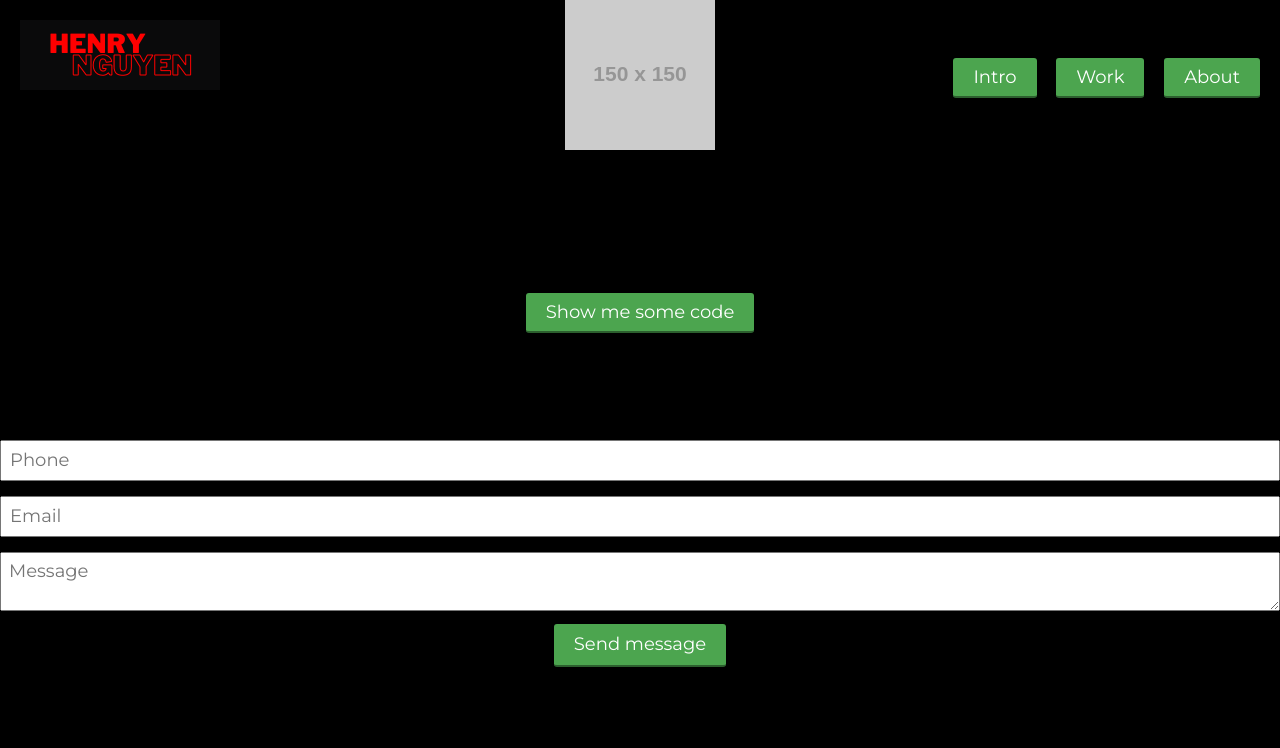
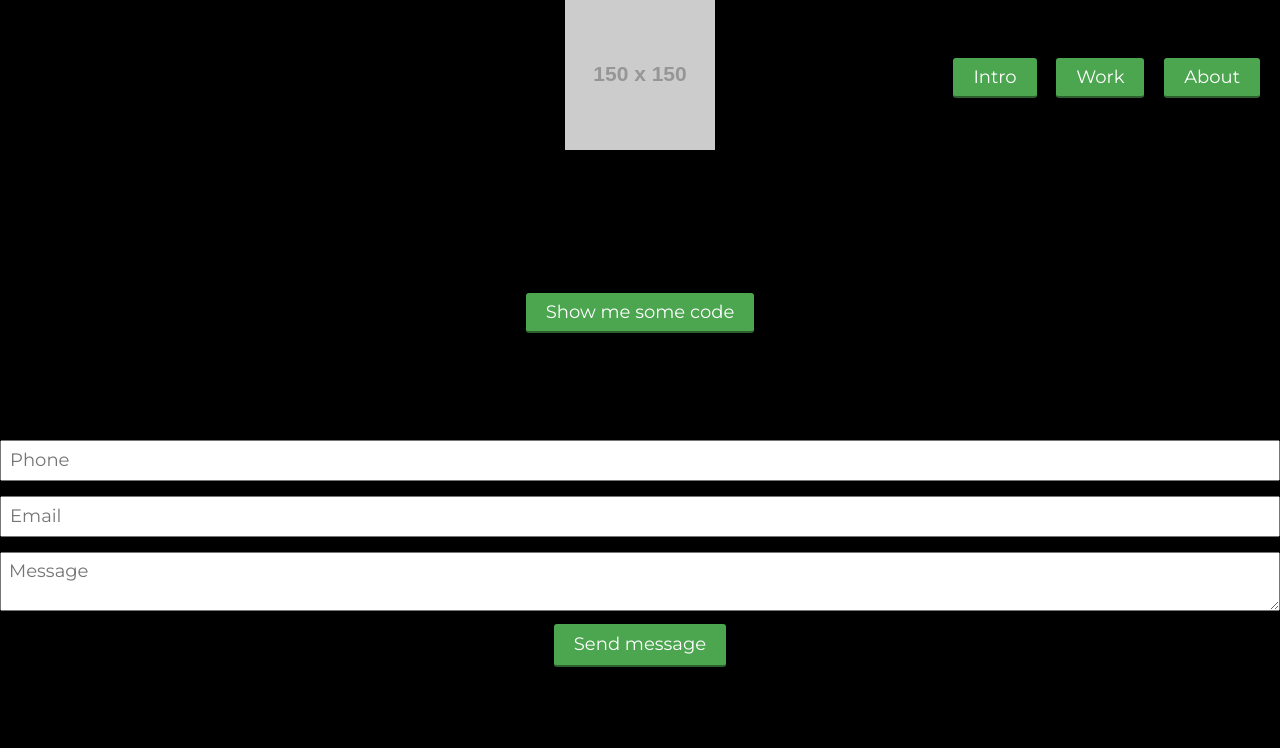
Before and after one commit to HenryN05/portfolio-website, a website: page index.html in a window 1280 px wide. Shown: the top 748 px of the page. Drawn offline with nearby package versions, Linux system fonts and the light colour scheme; placeholder pictures from the web are drawn by us; a web font is replaced by a local one.

Commit message:
Removed personal logo and icon

```diff
--- a/index.html
+++ b/index.html
@@ -5,8 +5,6 @@
     <meta name="viewport" content="width=device-width, initial-scale=1" />
 
     <title>My Portfolio</title>
-    <link rel="shortcut icon" href="img/personal-icon.ico" />
-
     <link
       rel="stylesheet"
       href="https://cdnjs.cloudflare.com/ajax/libs/normalize/8.0.1/normalize.min.css"
@@ -28,11 +26,6 @@
         role="menuitem"
         class="navigation-list__item--active"
       >
-        <img
-          src="img/personal-logo.png"
-          class="page-header_item secondary_button"
-          alt="logo"
-        />
       </a>
       <nav class="main-navigation page-header_item">
         <ul role="menubar" class="navigation-list">
```
